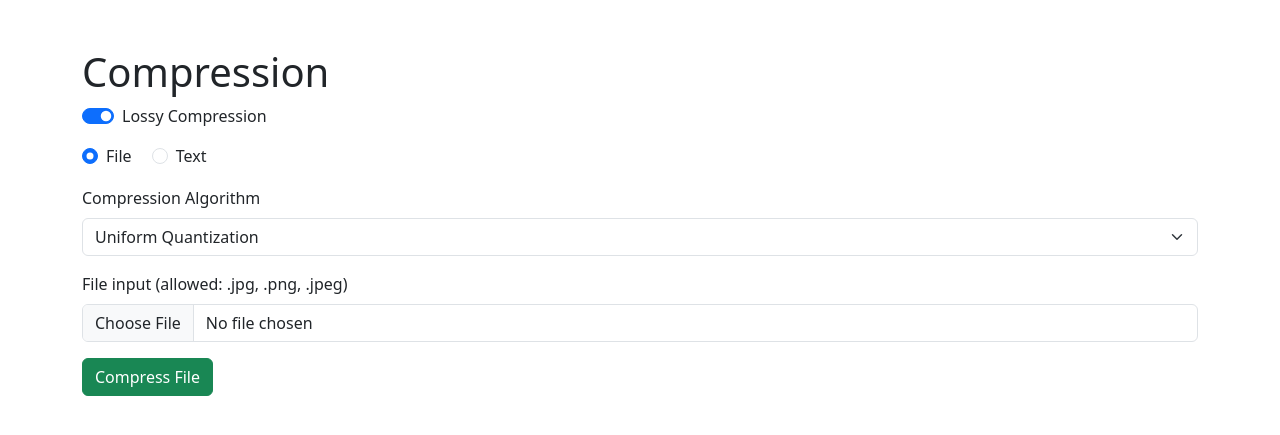
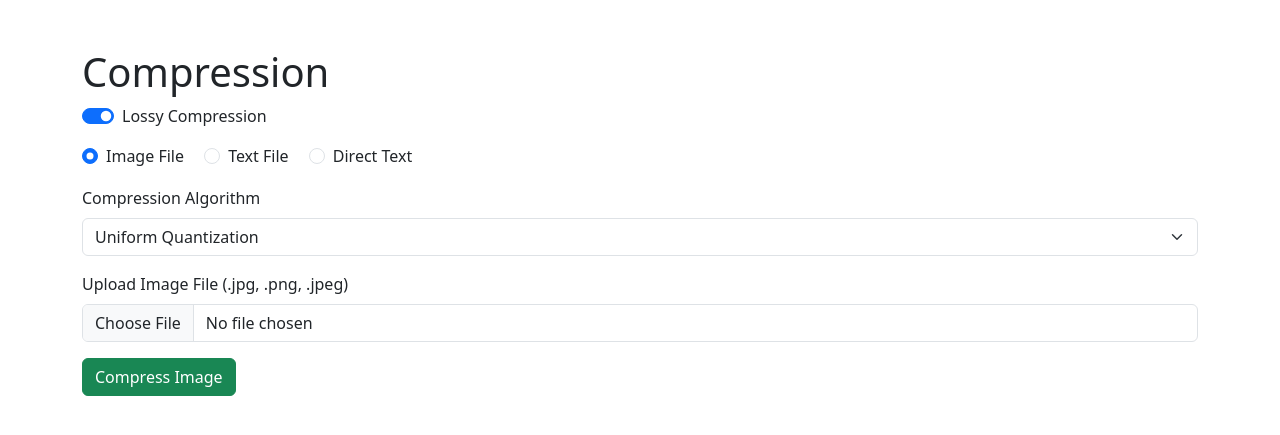
Before and after one commit to omarabdelrazikk/compression-final-project, a Flask app: page / in a window 1280 px wide. Shown: the top 435 px of the page. Run offline with Flask 3, Linux system fonts and the light colour scheme; some libraries are stand-ins or nearby versions.

Commit message:
edits commit

```diff
--- a/app.py
+++ b/app.py
@@ -89,6 +89,25 @@ def index():
             }
             result_message = f"Text compressed using {algo_name}."
 
+        elif action == "lossy_text_file":
+            file = request.files.get("file")
+            algo_name = request.form.get("algo")
+
+            if file:
+                text = file.read().decode('utf-8')
+                algo = get_lossy_algo(algo_name)
+                compressed_data = algo.compress(text, is_image=False)
+
+                CONTEXT = {
+                    "original": text,
+                    "compressed": compressed_data,
+                    "algo_instance": algo,
+                    "is_image": False,
+                    "algo_name": algo_name,
+                    "extra_data": {}
+                }
+                result_message = f"Text file compressed using lossy {algo_name}."
+
         elif action == "lossless_text":
             text = request.form.get("text")
             algo_name = request.form.get("algo")
@@ -111,11 +130,72 @@ def index():
             }
             result_message = f"Text compressed using {algo_name}."
 
+        elif action == "lossless_file":
+            file = request.files.get("file")
+            algo_name = request.form.get("algo")
+            file_type = request.form.get("file_type")  # 'text' or 'image'
+
+            if file:
+                algo = get_lossless_algo(algo_name)
+
+                if file_type == "image":
+                    # Load image and convert to grayscale
+                    img = Image.open(file).convert('L')
+                    img_array = np.array(img)
+
+                    # Store image dimensions
+                    height, width = img_array.shape
+
+                    # Convert image to string representation for lossless compression
+                    # Format: "width,height:pixel1,pixel2,pixel3,..."
+                    img_string = f"{width},{height}:" + ','.join(str(pixel) for pixel in img_array.flatten())
+
+                    if algo_name == "Huffman":
+                        compressed_data, codebook = algo.compress(img_string)
+                        extra = {"codebook": codebook}
+                    else:
+                        compressed_data = algo.compress(img_string)
+                        extra = {}
+
+                    CONTEXT = {
+                        "original": img_string,
+                        "compressed": compressed_data,
+                        "algo_instance": algo,
+                        "is_image": True,
+                        "algo_name": algo_name,
+                        "extra_data": extra
+                    }
+                    result_message = f"Image compressed using lossless {algo_name}."
+
+                else:  # text file
+                    text = file.read().decode('utf-8')
+
+                    if algo_name == "Huffman":
+                        compressed_data, codebook = algo.compress(text)
+                        extra = {"codebook": codebook}
+                    else:
+                        compressed_data = algo.compress(text)
+                        extra = {}
+
+                    CONTEXT = {
+                        "original": text,
+                        "compressed": compressed_data,
+                        "algo_instance": algo,
+                        "is_image": False,
+                        "algo_name": algo_name,
+                        "extra_data": extra
+                    }
+                    result_message = f"Text file compressed using {algo_name}."
+
         elif action == "decompress":
             if CONTEXT["algo_instance"]:
                 algo = CONTEXT["algo_instance"]
                 data = CONTEXT["compressed"]
                 is_img = CONTEXT["is_image"]
+                algo_name = CONTEXT["algo_name"]
+
+                # Check if this is a lossless algorithm
+                is_lossless = algo_name in ["LZW", "Golomb", "Huffman", "RLE"]
 
                 if CONTEXT["algo_name"] == "Huffman":
                     decompressed = algo.decompress(data, CONTEXT["extra_data"]["codebook"])
@@ -130,7 +210,16 @@ def index():
                     # Save for display
                     static_dir = os.path.join(app.root_path, 'static')
                     os.makedirs(static_dir, exist_ok=True)
-                    if isinstance(decompressed, Image.Image):
+
+                    if is_lossless and isinstance(decompressed, str):
+                        # Reconstruct image from string representation
+                        # Format: "width,height:pixel1,pixel2,pixel3,..."
+                        header, pixels_str = decompressed.split(':')
+                        width, height = map(int, header.split(','))
+                        pixels = np.array([int(p) for p in pixels_str.split(',')], dtype=np.uint8)
+                        img_array = pixels.reshape((height, width))
+                        Image.fromarray(img_array).save(os.path.join(static_dir, 'decompressed.png'))
+                    elif isinstance(decompressed, Image.Image):
                         decompressed.save(os.path.join(static_dir, 'decompressed.png'))
                     else:
                         # Ensure it's an image object if numpy array
@@ -152,6 +241,9 @@ def index():
                 # Re-run decompression
                 algo = CONTEXT["algo_instance"]
                 is_img = CONTEXT["is_image"]
+                algo_name = CONTEXT["algo_name"]
+
+                is_lossless = algo_name in ["LZW", "Golomb", "Huffman", "RLE"]
 
                 if CONTEXT["algo_name"] == "Huffman":
                     decomp = algo.decompress(comp, CONTEXT["extra_data"]["codebook"])
@@ -163,8 +255,22 @@ def index():
 
                 # Prepare data for metrics (convert to numpy/arrays if needed)
                 if is_img:
-                    orig_for_metric = np.array(orig)
-                    if isinstance(decomp, Image.Image):
+                    if is_lossless and isinstance(orig, str):
+                        # Parse original image string
+                        header, pixels_str = orig.split(':')
+                        width, height = map(int, header.split(','))
+                        pixels = np.array([int(p) for p in pixels_str.split(',')], dtype=np.uint8)
+                        orig_for_metric = pixels.reshape((height, width))
+                    else:
+                        orig_for_metric = np.array(orig)
+
+                    if is_lossless and isinstance(decomp, str):
+                        # Parse decompressed image string
+                        header, pixels_str = decomp.split(':')
+                        width, height = map(int, header.split(','))
+                        pixels = np.array([int(p) for p in pixels_str.split(',')], dtype=np.uint8)
+                        decomp_for_metric = pixels.reshape((height, width))
+                    elif isinstance(decomp, Image.Image):
                         decomp_for_metric = np.array(decomp)
                     else:
                         decomp_for_metric = np.array(decomp)
@@ -189,3 +295,6 @@ def index():
                 result_message = "Metrics calculated."
 
     return render_template("index.html", result_message=result_message, decompressed_content=decompressed_content, metrics=metrics, is_image=is_image)
+
+if __name__ == "__main__":
+    app.run(debug=True)
--- a/templates/index.html
+++ b/templates/index.html
@@ -23,22 +23,27 @@
         <div id="lossy-section">
             <div class="mb-3">
                 <div class="form-check form-check-inline">
-                    <input class="form-check-input" type="radio" name="lossyInputType" id="lossyFileOption" value="file"
-                        checked>
-                    <label class="form-check-label" for="lossyFileOption">File</label>
+                    <input class="form-check-input" type="radio" name="lossyInputType" id="lossyImageFileOption"
+                        value="image" checked>
+                    <label class="form-check-label" for="lossyImageFileOption">Image File</label>
+                </div>
+                <div class="form-check form-check-inline">
+                    <input class="form-check-input" type="radio" name="lossyInputType" id="lossyTextFileOption"
+                        value="textfile">
+                    <label class="form-check-label" for="lossyTextFileOption">Text File</label>
                 </div>
                 <div class="form-check form-check-inline">
                     <input class="form-check-input" type="radio" name="lossyInputType" id="lossyTextOption"
                         value="text">
-                    <label class="form-check-label" for="lossyTextOption">Text</label>
+                    <label class="form-check-label" for="lossyTextOption">Direct Text</label>
                 </div>
             </div>
 
-            <div id="lossy-file-container">
+            <div id="lossy-image-file-container">
                 <form action="/" method="post" enctype="multipart/form-data">
                     <div class="mb-3">
-                        <label for="lossyAlgoFile" class="form-label">Compression Algorithm</label>
-                        <select class="form-select" id="lossyAlgoFile" name="algo">
+                        <label for="lossyAlgoImageFile" class="form-label">Compression Algorithm</label>
+                        <select class="form-select" id="lossyAlgoImageFile" name="algo">
                             <option value="Uniform">Uniform Quantization</option>
                             <option value="Scalar">Scalar Quantization</option>
                             <option value="Vector">Vector Quantization</option>
@@ -46,10 +51,31 @@
                         </select>
                     </div>
                     <div class="mb-3">
-                        <label for="formFile" class="form-label">File input (allowed: .jpg, .png, .jpeg)</label>
-                        <input class="form-control" type="file" id="formFile" name="file">
+                        <label for="lossyImageFile" class="form-label">Upload Image File (.jpg, .png, .jpeg)</label>
+                        <input class="form-control" type="file" id="lossyImageFile" name="file"
+                            accept=".jpg,.jpeg,.png">
                     </div>
                     <button type="submit" name="action" value="lossy_file" class="btn btn-success">Compress
+                        Image</button>
+                </form>
+            </div>
+
+            <div id="lossy-text-file-container" class="d-none">
+                <form action="/" method="post" enctype="multipart/form-data">
+                    <div class="mb-3">
+                        <label for="lossyAlgoTextFile" class="form-label">Compression Algorithm</label>
+                        <select class="form-select" id="lossyAlgoTextFile" name="algo">
+                            <option value="Uniform">Uniform Quantization</option>
+                            <option value="Scalar">Scalar Quantization</option>
+                            <option value="Vector">Vector Quantization</option>
+                            <option value="LloydMax">Lloyd-Max Quantization</option>
+                        </select>
+                    </div>
+                    <div class="mb-3">
+                        <label for="lossyTextFile" class="form-label">Upload Text File (.txt)</label>
+                        <input class="form-control" type="file" id="lossyTextFile" name="file" accept=".txt">
+                    </div>
+                    <button type="submit" name="action" value="lossy_text_file" class="btn btn-success">Compress Text
                         File</button>
                 </form>
             </div>
@@ -78,10 +104,24 @@
 
         <!-- Lossless Section (Hidden by default) -->
         <div id="lossless-section" class="d-none">
-            <form action="/" method="post">
             <div class="mb-3">
-                    <label for="losslessAlgo" class="form-label">Compression Algorithm</label>
-                    <select class="form-select" id="losslessAlgo" name="algo">
+                <div class="form-check form-check-inline">
+                    <input class="form-check-input" type="radio" name="losslessInputType" id="losslessTextFileOption"
+                        value="text" checked>
+                    <label class="form-check-label" for="losslessTextFileOption">Text File</label>
+                </div>
+                <div class="form-check form-check-inline">
+                    <input class="form-check-input" type="radio" name="losslessInputType" id="losslessImageOption"
+                        value="image">
+                    <label class="form-check-label" for="losslessImageOption">Image</label>
+                </div>
+            </div>
+
+            <div id="lossless-text-container">
+                <form action="/" method="post" enctype="multipart/form-data">
+                    <div class="mb-3">
+                        <label for="losslessAlgoText" class="form-label">Compression Algorithm</label>
+                        <select class="form-select" id="losslessAlgoText" name="algo">
                             <option value="LZW">LZW Coding (Lempel–Ziv–Welch)</option>
                             <option value="Golomb">Golomb Coding</option>
                             <option value="Huffman">Huffman Coding</option>
@@ -89,12 +129,39 @@
                         </select>
                     </div>
                     <div class="mb-3">
-                    <label for="textInput" class="form-label">Enter text</label>
-                    <input type="text" class="form-control" id="textInput" name="text" placeholder="Enter text here">
+                        <label for="textFileInput" class="form-label">Upload Text File (.txt)</label>
+                        <input type="file" class="form-control" id="textFileInput" name="file" accept=".txt">
                     </div>
-                <button type="submit" name="action" value="lossless_text" class="btn btn-primary">Compress Text</button>
+                    <input type="hidden" name="file_type" value="text">
+                    <button type="submit" name="action" value="lossless_file" class="btn btn-primary">Compress Text
+                        File</button>
                 </form>
             </div>
+
+            <div id="lossless-image-container" class="d-none">
+                <form action="/" method="post" enctype="multipart/form-data">
+                    <div class="mb-3">
+                        <label for="losslessAlgoImage" class="form-label">Compression Algorithm</label>
+                        <select class="form-select" id="losslessAlgoImage" name="algo">
+                            <option value="LZW">LZW Coding (Lempel–Ziv–Welch)</option>
+                            <option value="Golomb">Golomb Coding</option>
+                            <option value="Huffman">Huffman Coding</option>
+                            <option value="RLE">Run-Length Encoding (RLE)</option>
+                        </select>
+                    </div>
+                    <div class="mb-3">
+                        <label for="imageFileInput" class="form-label">Upload Image File (.jpg, .png, .jpeg)</label>
+                        <input type="file" class="form-control" id="imageFileInput" name="file"
+                            accept=".jpg,.jpeg,.png">
+                    </div>
+                    <input type="hidden" name="file_type" value="image">
+                    <button type="submit" name="action" value="lossless_file" class="btn btn-primary">Compress
+                        Image</button>
+                </form>
+            </div>
+        </div>
+
+
 
         <!-- Results Section -->
         {% if result_message %}
@@ -115,10 +182,10 @@
             <div class="mt-3">
                 <h5>Decompressed Content:</h5>
                 {% if is_image %}
-                <img src="{{ url_for('static', filename='decompressed.png') }}" class="img-fluid"
-                    alt="Decompressed Image">
+                <img src="{{ url_for('static', filename='decompressed.png') }}?{{ range(1, 10000) | random }}"
+                    class="img-fluid" alt="Decompressed Image">
                 {% else %}
-                <pre>{{ decompressed_content }}</pre>
+                <pre style="max-height: 400px; overflow-y: auto;">{{ decompressed_content }}</pre>
                 {% endif %}
             </div>
             {% endif %}
@@ -162,10 +229,17 @@
             const losslessSection = document.getElementById('lossless-section');
             const switchLabel = document.querySelector('label[for="compressionSwitch"]');
 
-            const lossyFileOption = document.getElementById('lossyFileOption');
+            const lossyImageFileOption = document.getElementById('lossyImageFileOption');
+            const lossyTextFileOption = document.getElementById('lossyTextFileOption');
             const lossyTextOption = document.getElementById('lossyTextOption');
-            const lossyFileContainer = document.getElementById('lossy-file-container');
+            const lossyImageFileContainer = document.getElementById('lossy-image-file-container');
+            const lossyTextFileContainer = document.getElementById('lossy-text-file-container');
             const lossyTextContainer = document.getElementById('lossy-text-container');
+
+            const losslessTextFileOption = document.getElementById('losslessTextFileOption');
+            const losslessImageOption = document.getElementById('losslessImageOption');
+            const losslessTextContainer = document.getElementById('lossless-text-container');
+            const losslessImageContainer = document.getElementById('lossless-image-container');
 
             function updateUI() {
                 if (switchEl.checked) {
@@ -175,11 +249,17 @@
                     switchLabel.textContent = "Lossy Compression";
 
                     // Handle Lossy Sub-options
-                    if (lossyFileOption.checked) {
-                        lossyFileContainer.classList.remove('d-none');
+                    if (lossyImageFileOption.checked) {
+                        lossyImageFileContainer.classList.remove('d-none');
+                        lossyTextFileContainer.classList.add('d-none');
+                        lossyTextContainer.classList.add('d-none');
+                    } else if (lossyTextFileOption.checked) {
+                        lossyImageFileContainer.classList.add('d-none');
+                        lossyTextFileContainer.classList.remove('d-none');
                         lossyTextContainer.classList.add('d-none');
                     } else {
-                        lossyFileContainer.classList.add('d-none');
+                        lossyImageFileContainer.classList.add('d-none');
+                        lossyTextFileContainer.classList.add('d-none');
                         lossyTextContainer.classList.remove('d-none');
                     }
                 } else {
@@ -187,12 +267,24 @@
                     lossySection.classList.add('d-none');
                     losslessSection.classList.remove('d-none');
                     switchLabel.textContent = "Lossless Compression";
+
+                    // Handle Lossless Sub-options
+                    if (losslessTextFileOption.checked) {
+                        losslessTextContainer.classList.remove('d-none');
+                        losslessImageContainer.classList.add('d-none');
+                    } else {
+                        losslessTextContainer.classList.add('d-none');
+                        losslessImageContainer.classList.remove('d-none');
+                    }
                 }
             }
 
             switchEl.addEventListener('change', updateUI);
-            lossyFileOption.addEventListener('change', updateUI);
+            lossyImageFileOption.addEventListener('change', updateUI);
+            lossyTextFileOption.addEventListener('change', updateUI);
             lossyTextOption.addEventListener('change', updateUI);
+            losslessTextFileOption.addEventListener('change', updateUI);
+            losslessImageOption.addEventListener('change', updateUI);
 
             // Initialize
             updateUI();
--- /dev/null
+++ b/test_file.txt
@@ -0,0 +1,4 @@
+Hello, this is a test file for lossless compression!
+This file contains multiple lines of text.
+We will use this to test the file upload functionality.
+The compression algorithms should be able to compress this text efficiently.
```
Also changed, not shown: README.md, static/decompressed.png (added). Lines whose indentation alone changed are shown as unchanged.
